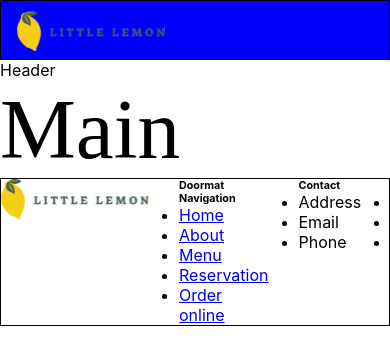
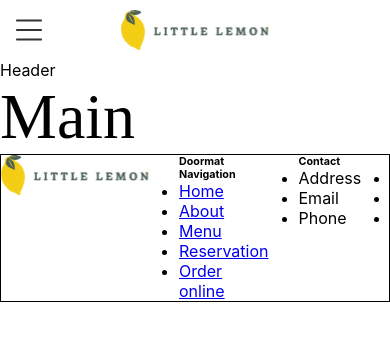
Before and after one commit to bessuraba/meta-front-end-developer-capstone, a React (Create React App) app: page / in a window 390 px wide. Shown: the top 364 px of the page. Built offline with nearby package versions, Linux system fonts and the light colour scheme; a web font is replaced by a local one.

Commit message:
feat: finish top bar styling

```diff
--- a/public/index.html
+++ b/public/index.html
@@ -27,20 +27,10 @@
       work correctly both with client-side routing and a non-root public URL.
       Learn how to configure a non-root public URL by running `npm run build`.
     -->
-    <title>React App</title>
+    <title>Little Lemon</title>
   </head>
   <body>
     <noscript>You need to enable JavaScript to run this app.</noscript>
     <div id="root"></div>
-    <!--
-      This HTML file is a template.
-      If you open it directly in the browser, you will see an empty page.
-
-      You can add webfonts, meta tags, or analytics to this file.
-      The build step will place the bundled scripts into the <body> tag.
-
-      To begin the development, run `npm start` or `yarn start`.
-      To create a production bundle, use `npm run build` or `yarn build`.
-    -->
   </body>
 </html>
--- a/src/App.css
+++ b/src/App.css
@@ -31,7 +31,7 @@
   font-optical-sizing: auto;
   font-weight: var(--font-weight-medium);
   font-style: normal;
-  font-size: 85.33px;
+  font-size: 64px;
 }
 
 .text-sub-title {
@@ -39,7 +39,7 @@
   font-optical-sizing: auto;
   font-weight: var(--font-weight-regular);
   font-style: normal;
-  font-size: 53.33px;
+  font-size: 40px;
 }
 
 
@@ -48,7 +48,7 @@
   font-optical-sizing: auto;
   font-weight: var(--font-weight-medium);
   font-style: normal;
-  font-size: 24px;
+  font-size: 18px;
 }
 
 .text-section-title {
@@ -56,7 +56,7 @@
   font-optical-sizing: auto;
   font-weight: var(--font-weight-extra-bold);
   font-style: normal;
-  font-size: 26.66px;
+  font-size: 20px;
   text-transform: uppercase;
 }
 
@@ -65,7 +65,7 @@
   font-optical-sizing: auto;
   font-weight: var(--font-weight-extra-bold);
   font-style: normal;
-  font-size: 21.33px;
+  font-size: 16px;
 }
 
 .text-card-title {
@@ -73,7 +73,7 @@
   font-optical-sizing: auto;
   font-weight: var(--font-weight-bold);
   font-style: normal;
-  font-size: 24px;
+  font-size: 18px;
 }
 
 .text-paragraph {
@@ -81,7 +81,7 @@
   font-optical-sizing: auto;
   font-weight: var(--font-weight-regular);
   font-style: normal;
-  font-size: 21.33px;
+  font-size: 16px;
 }
 
 .text-highlight-text {
@@ -89,5 +89,5 @@
   font-optical-sizing: auto;
   font-weight: var(--font-weight-medium);
   font-style: normal;
-  font-size: 21.33px;
+  font-size: 16px;
 }
--- a/src/components/nav/Drawer.jsx
+++ b/src/components/nav/Drawer.jsx
@@ -1,20 +1,86 @@
 import styles from "./Drawer.module.css"
-import { useCallback, useState } from "react"
+import { useCallback, useEffect, useState } from "react"
+import { createPortal } from "react-dom"
+import classNames from "classnames"
 
-const Button = (props) => (
+const ButtonToggle = (props) => (
   <button
     type="button"
     aria-controls="drawer-menu"
     aria-expanded={props.isDrawerOpen}
-    {...props}>
-    b
+    className={styles.Button}
+    onClick={props.onClick}>
+    <img className={styles.IconDrawer} src="/icon-drawer.svg" alt="menu"/>
   </button>
 )
+
+const ButtonClose = (props) => (
+  <button
+    type="button"
+    aria-controls="drawer-menu"
+    aria-expanded={props.isDrawerOpen}
+    className={styles.Button}
+    onClick={props.onClick}>
+    <img className={styles.IconCross} src="/icon-cross.svg" alt="close"/>
+  </button>
+)
+
+const Wrapper = (props) => (
+  <div className={classNames(styles.Wrapper, props.className)}>
+    <div className={styles.TopBar}>{props.children}</div>
+    <ul className={styles.Menu} role="navigation">
+      <li className={styles.Item}>
+        <a className={classNames(styles.Link, 'text-lead-text')} href="/" title="Home">Home</a>
+      </li>
+      <li className={styles.Item}>
+        <a className={classNames(styles.Link, 'text-lead-text')} href="/about" title="About">About</a>
+      </li>
+      <li className={styles.Item}>
+        <a className={classNames(styles.Link, 'text-lead-text')} href="/menu" title="Menu">Menu</a>
+      </li>
+      <li className={styles.Item}>
+        <a className={classNames(styles.Link, 'text-lead-text')} href="/reservation" title="Reservation">Reservation</a>
+      </li>
+      <li className={styles.Item}>
+        <a className={classNames(styles.Link, 'text-lead-text')} href="/order" title="Order online">Order online</a>
+      </li>
+      <li className={styles.Item}>
+        <a className={classNames(styles.Link, 'text-lead-text')} href="/login" title="Login">Login</a>
+      </li>
+    </ul>
+  </div>
+)
+
 const Drawer = () => {
   const [isDrawerOpen, setDrawerOpen] = useState(false)
+
+  const handleToggle = useCallback(() => {
+    setDrawerOpen(!isDrawerOpen)
+  }, [isDrawerOpen])
+
+  useEffect(() => {
+    const handleResize = () => {
+      setDrawerOpen(false)
+    }
+
+    window.addEventListener('resize', handleResize)
+
+    return () => {
+      window.removeEventListener('resize', handleResize)
+    }
+  }, [])
+
   return (
     <>
-      <Button isDrawerOpen={isDrawerOpen}/>
+      <ButtonToggle onClick={handleToggle} isDrawerOpen={isDrawerOpen}/>
+      {createPortal(
+        (<Wrapper className={{
+          [styles.WrapperOpened]: isDrawerOpen
+        }}>
+          <ButtonClose onClick={handleToggle} isDrawerOpen={isDrawerOpen}/>
+        </Wrapper>),
+        document.body
+      )}
     </>
   )
 }
--- a/src/components/nav/Drawer.module.css
+++ b/src/components/nav/Drawer.module.css
@@ -0,0 +1,104 @@
+.Button {
+  display: none;
+}
+
+.Wrapper {
+  display: none
+}
+
+@media (max-width: 760px) {
+  .Button {
+    display: flex;
+    flex-direction: column;
+    justify-content: center;
+    align-items: center;
+    width: 26px;
+    height: 100%;
+    border: none;
+    background-color: transparent;
+    cursor: pointer;
+  }
+
+  .IconDrawer {
+    display: block;
+    width: 100%;
+    aspect-ratio: 1 / 0.8461;
+  }
+
+  .IconCross {
+    display: block;
+    width: 100%;
+    aspect-ratio: 1 / 1;
+  }
+
+  .Wrapper {
+    display: grid;
+    flex-direction: column;
+    justify-content: flex-start;
+    align-items: stretch;
+    gap: 16px;
+    position: fixed;
+    top: 0;
+    left: 0;
+    width: 0;
+    height: 0;
+    transform-origin: top left;
+    overflow: hidden;
+    background-color: white;
+    transition: width 0.3s ease-in-out, height 0.3s ease-in-out;
+    will-change: width, height;
+  }
+
+  .WrapperOpened {
+    width: 100vw;
+    height: 100vh;
+  }
+
+  .TopBar {
+    display: flex;
+    flex-direction: row;
+    justify-content: flex-start;
+    align-items: center;
+    flex-grow: 0;
+    flex-shrink: 0;
+    width: 100vw;
+    height: var(--navbar-height-tablet);
+    padding-left: 16px;
+    padding-right: 16px;
+  }
+
+  .Menu {
+    padding-top: 32px;
+    padding-bottom: 32px;
+    padding-left: 48px;
+    padding-right: 48px;
+    flex-grow: 0;
+    flex-shrink: 0;
+    width: 100vw;
+    height: calc(100vh - (var(--navbar-height-tablet) + 16px));
+    list-style: none;
+    display: flex;
+    flex-direction: column;
+    justify-content: flex-start;
+    align-items: stretch;
+    gap: 16px;
+  }
+
+  .Item {
+    padding: 12px 0;
+  }
+
+  .Link {
+    color: var(--colors-dark-grey);
+    text-decoration: none;
+    border-bottom: 1px solid transparent;
+    border-color: transparent;
+    will-change: color, border-color;
+    transition: color 0.3s ease-in-out, border-color 0.3s ease-in-out;
+  }
+
+  .Link:hover {
+    color: var(--colors-green);
+    border-color: var(--colors-green);
+  }
+}
--- a/src/components/nav/Logo.module.css
+++ b/src/components/nav/Logo.module.css
@@ -7,6 +7,7 @@
 }
 
 .Image {
+  display: block;
+  aspect-ratio: 1 / 0.2711;
   width: 100%;
-  aspect-ratio: 1 / 0.4067;
 }
--- a/src/components/nav/Nav.jsx
+++ b/src/components/nav/Nav.jsx
@@ -1,10 +1,12 @@
 import styles from "./Nav.module.css"
 import Logo from "./Logo"
 import Navigation from "./Navigation"
+import Drawer from "./Drawer"
 
 const Nav = () => (
   <nav className={styles.Wrapper}>
     <div className={styles.Container}>
+      <Drawer />
       <Logo />
       <Navigation />
     </div>
--- a/src/components/nav/Nav.module.css
+++ b/src/components/nav/Nav.module.css
@@ -3,8 +3,6 @@
   height: var(--navbar-height-desktop);
   padding-left: 16px;
   padding-right: 16px;
-
-  border: 1px solid black;
 }
 
 .Container {
@@ -21,7 +19,6 @@
 @media (max-width: 1024px) {
   .Wrapper {
     height: var(--navbar-height-tablet);
-    background-color: red;
   }
 
   .Container {
@@ -29,8 +26,19 @@
   }
 }
 
-@media (max-width: 560px) {
-  .Wrapper {
-    background-color: blue;
+@media (max-width: 760px) {
+  .Container {
+    max-width: initial;
+    display: flex;
+    flex-direction: row;
+    justify-content: space-between;
+    align-items: center;
+  }
+
+  .Container::after {
+    content: "";
+    display: block;
+    width: 26px;
+    height: 22px;
   }
 }
--- a/src/components/nav/Navigation.jsx
+++ b/src/components/nav/Navigation.jsx
@@ -1,24 +1,25 @@
 import styles from "./Navigation.module.css"
+import classNames from "classnames"
 
 const Navigation = () => (
   <ul className={styles.Wrapper} role="navigation">
-    <li>
-      <a href="/" title="Home">Home</a>
+    <li className={styles.Item}>
+      <a className={classNames(styles.Link, 'text-lead-text')} href="/" title="Home">Home</a>
     </li>
-    <li>
-      <a href="/about" title="About">About</a>
+    <li className={styles.Item}>
+      <a className={classNames(styles.Link, 'text-lead-text')} href="/about" title="About">About</a>
     </li>
-    <li>
-      <a href="/menu" title="Menu">Menu</a>
+    <li className={styles.Item}>
+      <a className={classNames(styles.Link, 'text-lead-text')} href="/menu" title="Menu">Menu</a>
     </li>
-    <li>
-      <a href="/reservation" title="Reservation">Reservation</a>
+    <li className={styles.Item}>
+      <a className={classNames(styles.Link, 'text-lead-text')} href="/reservation" title="Reservation">Reservation</a>
     </li>
-    <li>
-      <a href="/order" title="Order online">Order online</a>
+    <li className={styles.Item}>
+      <a className={classNames(styles.Link, 'text-lead-text')} href="/order" title="Order online">Order online</a>
     </li>
-    <li>
-      <a href="/login" title="Login">Login</a>
+    <li className={styles.Item}>
+      <a className={classNames(styles.Link, 'text-lead-text')} href="/login" title="Login">Login</a>
     </li>
   </ul>
 )
--- a/src/components/nav/Navigation.module.css
+++ b/src/components/nav/Navigation.module.css
@@ -4,11 +4,34 @@
   justify-content: flex-end;
   align-items: center;
   list-style: none;
-
-  border: 1px solid red;
+  gap: 16px;
 }
 
-@media (max-width: 560px) {
+.Item {
+  padding-left: 16px;;
+}
+
+.Link {
+  color: var(--colors-dark-grey);
+  text-decoration: none;
+  border-bottom: 1px solid transparent;
+  border-color: transparent;
+  will-change: color, border-color;
+  transition: color 0.3s ease-in-out, border-color 0.3s ease-in-out;
+}
+
+.Link:hover {
+  color: var(--colors-green);
+  border-color: var(--colors-green);
+}
+
+@media (max-width: 1024px) {
+  .Wrapper {
+    gap: 0;
+  }
+}
+
+@media (max-width: 760px) {
   .Wrapper {
     display: none;
   }
```
Also changed, not shown: public/icon-cross.svg (added), public/icon-drawer.svg (added).
